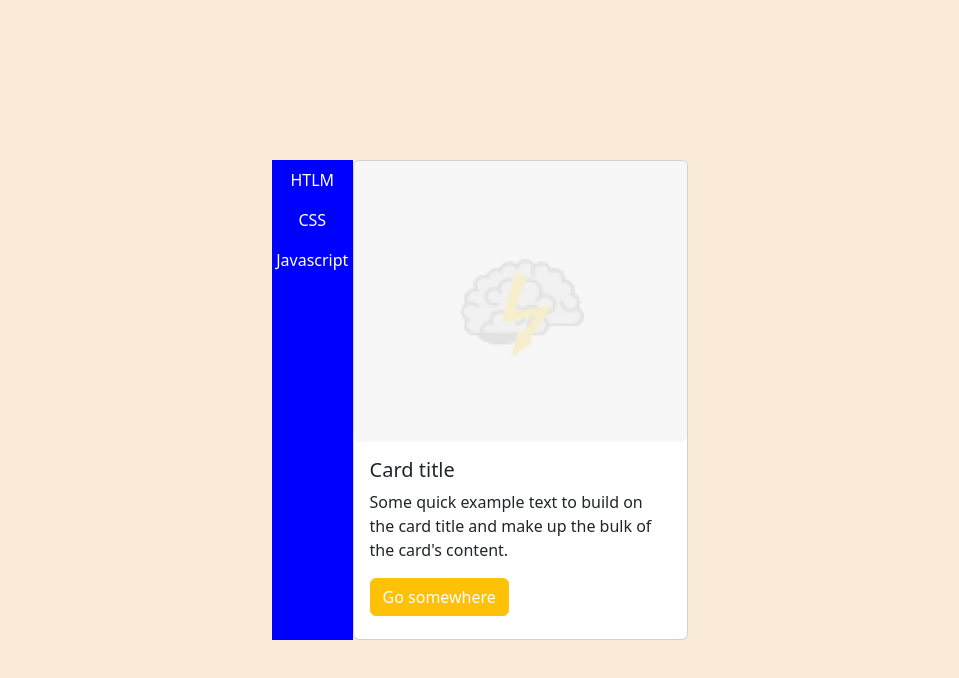
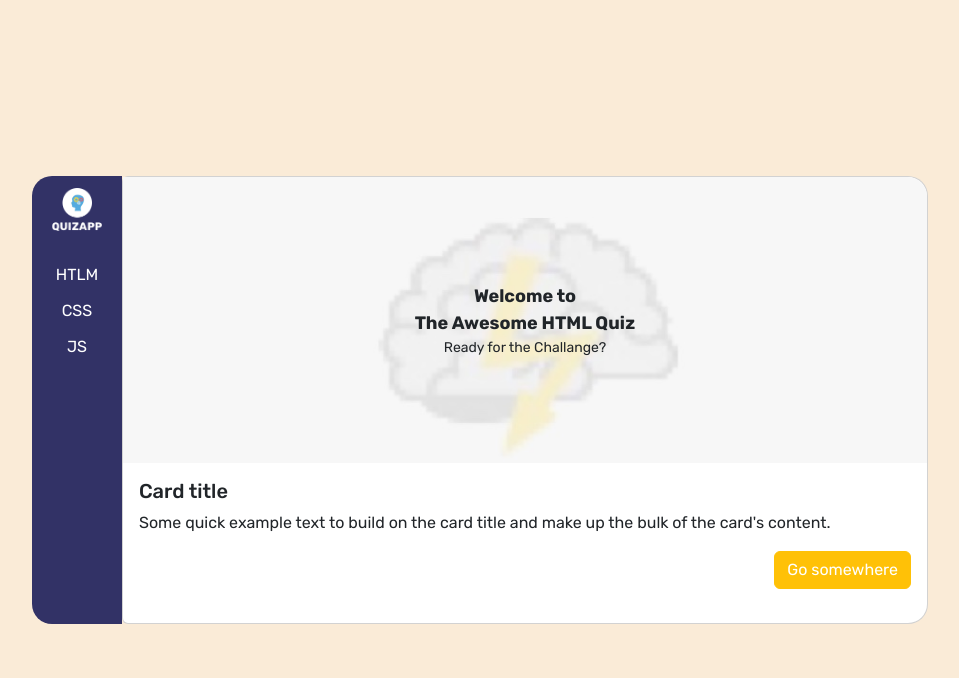
Before and after one commit to kevuschka/QuizzApp, a website: page index.html in a window 1280 px wide. Shown: the whole page, without its empty margins (160-1119 px from the left). Drawn offline with nearby package versions, Linux system fonts and the light colour scheme.

Commit message:
added functions (start screen)

```diff
--- a/index.html
+++ b/index.html
@@ -5,7 +5,7 @@
     <meta http-equiv="X-UA-Compatible" content="IE=edge">
     <meta name="viewport" content="width=device-width, initial-scale=1.0">
     <title>QUIZAPP</title>
-    <link rel="icon" type="image/x-icon" href="/images/favicon.ico">
+    <link rel="icon" type="image/x-icon" href="img/brain result.png">
     <link rel="stylesheet" href="style.css">
     <link rel="stylesheet" href="font.css">
     <script src="script.js"></script>
@@ -13,22 +13,25 @@
     <script src="https://cdn.jsdelivr.net/npm/bootstrap@5.2.1/dist/js/bootstrap.bundle.min.js" integrity="sha384-u1OknCvxWvY5kfmNBILK2hRnQC3Pr17a+RTT6rIHI7NnikvbZlHgTPOOmMi466C8" crossorigin="anonymous"></script>
     <link href="https://cdn.jsdelivr.net/npm/bootstrap@5.2.1/dist/css/bootstrap.min.css" rel="stylesheet" integrity="sha384-iYQeCzEYFbKjA/T2uDLTpkwGzCiq6soy8tYaI1GyVh/UjpbCx/TYkiZhlZB6+fzT" crossorigin="anonymous">
 </head>
-<body>
+<body onload="selectedCategory()">
 
     <div class="page flex">
         <div class="card-container flex">
             <div class="card-nav flex column">
-                <div class="nav-item cursor-p">HTLM</div>
-                <div class="nav-item cursor-p">CSS</div>
-                <div class="nav-item cursor-p">Javascript</div>
+                <img class="card-nav-img" src="img/logo.png">
+                <div class="nav-item cursor-p" id="htmlNavBorder" onclick="renderHTMLQuiz()">HTLM</div>
+                <div class="nav-item cursor-p" id="cssNavBorder" onclick="renderCSSQuiz()">CSS</div>
+                <div class="nav-item cursor-p" id="jsNavBorder" onclick="renderJSQuiz()">JS</div>
             </div>
             <div class="card" style="">
                 <div class="card-content">
-                    <img class="card-img" src="img/brainbg.jpg" class="card-img-top">
+                    <div class="card-img" id="card-img">
+                        <div class="start-screen flex column">Welcome to <br> The Awesome HTML Quiz <br> <span>Ready for the Challange?</span></div>
+                    </div>
                     <div class="card-body">
                         <h5 class="card-title">Card title</h5>
                         <p class="card-text">Some quick example text to build on the card title and make up the bulk of the card's content.</p>
-                        <a href="#" class="btn btn-warning c-white">Go somewhere</a>
+                        <div class="button-container flex"><a href="#" class="btn btn-warning c-white ">Go somewhere</a></div>
                     </div>
                 </div>
             </div>
--- a/script.js
+++ b/script.js
@@ -126,3 +126,67 @@ let jsQuestions = [
         'right_answer': 3,
     },
 ];
+
+let selectedHTML = 1;
+let selectedCSS = 0;
+let selectedJS = 0;
+
+function selectedCategory() {
+    if(selectedHTML) {
+        hideBorderAll();
+        show(htmlNavBorder);
+    } else if (selectedCSS) {
+        hideBorderAll();
+        show(cssNavBorder);
+    } else {
+        hideBorderAll();
+        show(jsNavBorder);
+    }
+}
+
+function showBorder(id) {
+    document.getElementById(`${id}`).classList.add('show-border-left');
+}
+
+function hideBorderAll() {
+    hideBorder(htmlNavBorder);
+    hideBorder(cssNavBorder);
+    hideBorder(jsNavBorder);
+}
+
+function hideBorder(id) {
+    document.getElementById(`${id}`).classList.remove('show-border-left');
+}
+
+// ########## RENDER HTML START CONTENT ##########
+function renderHTMLQuiz() {
+    let container = document.getElementById('card-img');
+    container.innerHTML = renderHTMLQuizContent();
+}
+
+
+function renderHTMLQuizContent() {
+    return `<div class="start-screen flex column">Welcome to <br> The Awesome HTML Quiz <br> <span>Ready for the Challange?</span></div>`;
+}
+
+// ########## RENDER CSS START CONTENT ##########
+function renderCSSQuiz() {
+    let container = document.getElementById('card-img');
+    container.innerHTML = renderCSSQuizContent();
+}
+
+
+function renderCSSQuizContent() {
+    return `<div class="start-screen flex column">Welcome to <br> The Awesome CSS Quiz <br> <span>Ready for the Challange?</span></div>`;
+}
+
+// ########## RENDER JS START CONTENT ##########
+function renderJSQuiz() {
+    let container = document.getElementById('card-img');
+    container.innerHTML = renderJSQuizContent();
+}
+
+
+function renderJSQuizContent() {
+    return `<div class="start-screen flex column">Welcome to <br> The Awesome JS Quiz <br> <span>Ready for the Challange?</span></div>`;
+}
--- a/style.css
+++ b/style.css
@@ -5,7 +5,7 @@
 }
 
 body {
-    font-family: 'Rubik';
+    font-family: 'Rubik' !important;
 }
 
 .flex {
@@ -34,31 +34,81 @@ body {
 
 .card-container {
     justify-content: center;
-    height: 30rem;
-    width: 26rem;
+    height: 100%;
+    max-height: 28rem;
+    width: 100%;
+    max-width: 56rem;
+    border-radius: 20px;
 }
 
 .card-nav {
     align-items: center;
     height: 100%;
     width: 100px;
-    background-color: blue;
+    background-color: rgb(50, 50, 102);
     color: white;
+    border-top-left-radius: 20px !important;
+    border-bottom-left-radius: 20px !important;
+}
+
+.card-nav-img {
+    width: 50px;
+    margin-top: 12px;
 }
 
 .nav-item {
-    margin: 8px 0px;
+    margin: 6px 0px;
+    width: 100%;
+    border-left: 4px solid transparent;
+    padding-right: 4px;
+    text-align: center;
+}
+
+.nav-item:hover {
+    border-left: 4px solid white;
+}
+
+.show-border-left {
+    border-left: 4px solid white;
+}
+
+.nav-item:nth-child(2) {
+    margin-top: 32px;
 }
 
 .card {
     width: 100%;
+    border-top-right-radius: 20px !important;
+    border-bottom-right-radius: 20px !important;
 }
 
-.car-img {
-    width: 100%;
-    object-fit: cover;
+.button-container {
+    justify-content: flex-end;
 }
 
 .c-white {
     color: white !important;
 }
+
+
+/* ########## START SCREEN ########## */
+.start-screen {
+    font-weight: bold;
+    font-size: 18px;
+    padding: 20px;
+    justify-content: center;
+    align-items: center;
+    text-align: center;
+
+    background-image: url('img/brainbg.jpg');
+    background-repeat: no-repeat;
+    background-size: cover;
+    background-position: center;
+    height: 286px;
+    border-top-right-radius: 20px;
+}
+
+.start-screen span {
+    font-size: 14px;
+    font-weight: lighter;
+}
```
